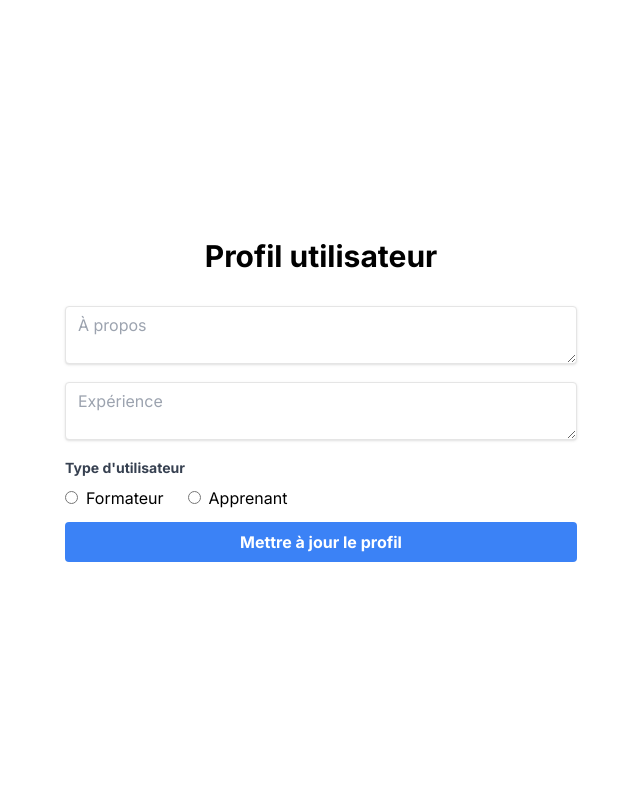
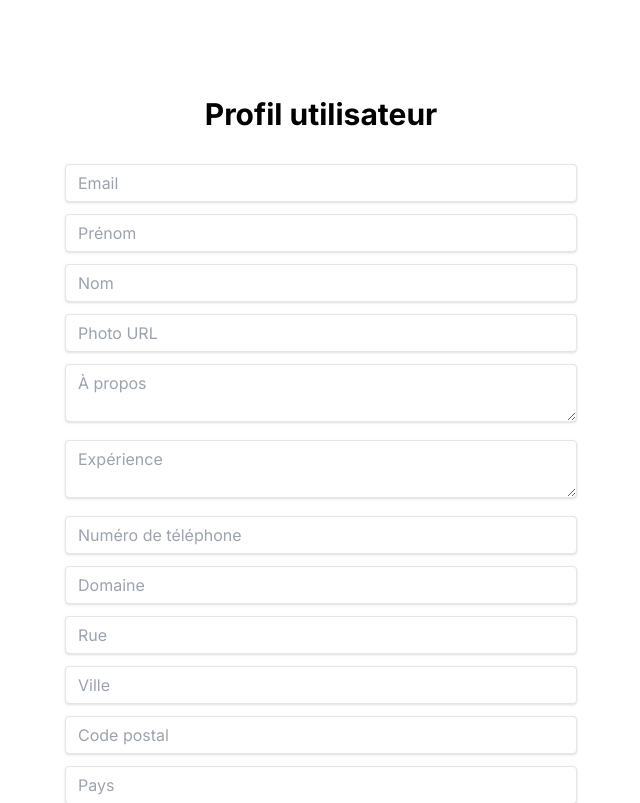
Before and after one commit to Atomoox/tp-recettage, a Next.js app: page /profile in a window 1280 px wide. Shown: the top 803 px of the page, without its empty margins (319-959 px from the left). Built offline with nearby package versions, Linux system fonts and the light colour scheme.

Commit message:
add fields

```diff
--- a/app/profile/page.tsx
+++ b/app/profile/page.tsx
@@ -1,13 +1,56 @@
 "use client"
 
-import { useState } from "react"
+import { useState, useEffect } from "react"
 import { useRouter } from "next/navigation"
 
 export default function Profile() {
+  const [email, setEmail] = useState("")
+  const [firstName, setFirstName] = useState("")
+  const [lastName, setLastName] = useState("")
+  const [photo, setPhoto] = useState("")
   const [about, setAbout] = useState("")
   const [experience, setExperience] = useState("")
   const [userType, setUserType] = useState("")
+  const [phoneNumber, setPhoneNumber] = useState("")
+  const [domain, setDomain] = useState("")
+  const [street, setStreet] = useState("")
+  const [city, setCity] = useState("")
+  const [postalCode, setPostalCode] = useState("")
+  const [country, setCountry] = useState("")
+  const [hourlyRate, setHourlyRate] = useState("")
+  const [courseLocation, setCourseLocation] = useState({
+    remote: false,
+    atTeacher: false,
+    atStudent: false,
+  })
+  const [iban, setIban] = useState("")
   const router = useRouter()
+
+  useEffect(() => {
+    const user = JSON.parse(localStorage.getItem("user") || "{}")
+    if (user) {
+      setEmail(user.email || "")
+      setFirstName(user.firstName || "")
+      setLastName(user.lastName || "")
+      setPhoto(user.photo || "")
+      setAbout(user.about || "")
+      setExperience(user.experience || "")
+      setUserType(user.userType || "")
+      setPhoneNumber(user.phoneNumber || "")
+      setDomain(user.domain || "")
+      setStreet(user.address?.street || "")
+      setCity(user.address?.city || "")
+      setPostalCode(user.address?.postalCode || "")
+      setCountry(user.address?.country || "")
+      setHourlyRate(user.hourlyRate || "")
+      setCourseLocation({
+        remote: user.teachingLocations?.includes("distance") || false,
+        atTeacher: user.teachingLocations?.includes("chez_formateur") || false,
+        atStudent: user.teachingLocations?.includes("chez_apprenant") || false,
+      })
+      setIban(user.iban || "")
+    }
+  }, [])
 
   const handleSubmit = async (e: React.FormEvent) => {
     e.preventDefault()
@@ -18,7 +61,27 @@ export default function Profile() {
       router.push("/login") // Redirect to login page
       return
     }
-    const data = { about, experience, userType }
+
+    const teachingLocations = []
+    if (courseLocation.remote) teachingLocations.push("distance")
+    if (courseLocation.atTeacher) teachingLocations.push("chez_formateur")
+    if (courseLocation.atStudent) teachingLocations.push("chez_apprenant")
+
+    const data = {
+      email,
+      firstName,
+      lastName,
+      about,
+      experience,
+      userType,
+      phoneNumber,
+      domain,
+      address: { street, city, postalCode, country },
+      hourlyRate,
+      teachingLocations,
+      iban,
+      photo
+    }
 
     try {
       const response = await fetch(`/api/users/${userId}`, {
@@ -35,6 +98,7 @@ export default function Profile() {
 
       const updatedUser = await response.json()
       console.log("Profil mis à jour:", updatedUser)
+      localStorage.setItem("user", JSON.stringify(updatedUser))
     } catch (error) {
       console.error("Error updating profile:", error)
     }
@@ -44,6 +108,34 @@ export default function Profile() {
     <div className="flex min-h-screen flex-col items-center justify-center p-24">
       <h1 className="text-3xl font-bold mb-8">Profil utilisateur</h1>
       <form onSubmit={handleSubmit} className="w-full max-w-lg">
+        <input
+          type="email"
+          placeholder="Email"
+          value={email}
+          onChange={(e) => setEmail(e.target.value)}
+          className="w-full px-3 py-2 mb-3 text-base leading-tight text-gray-700 border border-neutral-200 rounded shadow appearance-none focus:outline-none focus:shadow-outline dark:border-neutral-800"
+        />
+        <input
+          type="text"
+          placeholder="Prénom"
+          value={firstName}
+          onChange={(e) => setFirstName(e.target.value)}
+          className="w-full px-3 py-2 mb-3 text-base leading-tight text-gray-700 border border-neutral-200 rounded shadow appearance-none focus:outline-none focus:shadow-outline dark:border-neutral-800"
+        />
+        <input
+          type="text"
+          placeholder="Nom"
+          value={lastName}
+          onChange={(e) => setLastName(e.target.value)}
+          className="w-full px-3 py-2 mb-3 text-base leading-tight text-gray-700 border border-neutral-200 rounded shadow appearance-none focus:outline-none focus:shadow-outline dark:border-neutral-800"
+        />
+        <input
+          type="text"
+          placeholder="Photo URL"
+          value={photo}
+          onChange={(e) => setPhoto(e.target.value)}
+          className="w-full px-3 py-2 mb-3 text-base leading-tight text-gray-700 border border-neutral-200 rounded shadow appearance-none focus:outline-none focus:shadow-outline dark:border-neutral-800"
+        />
         <textarea
           placeholder="À propos"
           value={about}
@@ -54,6 +146,48 @@ export default function Profile() {
           placeholder="Expérience"
           value={experience}
           onChange={(e) => setExperience(e.target.value)}
+          className="w-full px-3 py-2 mb-3 text-base leading-tight text-gray-700 border border-neutral-200 rounded shadow appearance-none focus:outline-none focus:shadow-outline dark:border-neutral-800"
+        />
+        <input
+          type="text"
+          placeholder="Numéro de téléphone"
+          value={phoneNumber}
+          onChange={(e) => setPhoneNumber(e.target.value)}
+          className="w-full px-3 py-2 mb-3 text-base leading-tight text-gray-700 border border-neutral-200 rounded shadow appearance-none focus:outline-none focus:shadow-outline dark:border-neutral-800"
+        />
+        <input
+          type="text"
+          placeholder="Domaine"
+          value={domain}
+          onChange={(e) => setDomain(e.target.value)}
+          className="w-full px-3 py-2 mb-3 text-base leading-tight text-gray-700 border border-neutral-200 rounded shadow appearance-none focus:outline-none focus:shadow-outline dark:border-neutral-800"
+        />
+        <input
+          type="text"
+          placeholder="Rue"
+          value={street}
+          onChange={(e) => setStreet(e.target.value)}
+          className="w-full px-3 py-2 mb-3 text-base leading-tight text-gray-700 border border-neutral-200 rounded shadow appearance-none focus:outline-none focus:shadow-outline dark:border-neutral-800"
+        />
+        <input
+          type="text"
+          placeholder="Ville"
+          value={city}
+          onChange={(e) => setCity(e.target.value)}
+          className="w-full px-3 py-2 mb-3 text-base leading-tight text-gray-700 border border-neutral-200 rounded shadow appearance-none focus:outline-none focus:shadow-outline dark:border-neutral-800"
+        />
+        <input
+          type="text"
+          placeholder="Code postal"
+          value={postalCode}
+          onChange={(e) => setPostalCode(e.target.value)}
+          className="w-full px-3 py-2 mb-3 text-base leading-tight text-gray-700 border border-neutral-200 rounded shadow appearance-none focus:outline-none focus:shadow-outline dark:border-neutral-800"
+        />
+        <input
+          type="text"
+          placeholder="Pays"
+          value={country}
+          onChange={(e) => setCountry(e.target.value)}
           className="w-full px-3 py-2 mb-3 text-base leading-tight text-gray-700 border border-neutral-200 rounded shadow appearance-none focus:outline-none focus:shadow-outline dark:border-neutral-800"
         />
         <div className="mb-3">
@@ -81,6 +215,57 @@ export default function Profile() {
             </label>
           </div>
         </div>
+        {userType === "formateur" && (
+          <>
+            <input
+              type="number"
+              placeholder="Prix/heure"
+              value={hourlyRate}
+              onChange={(e) => setHourlyRate(e.target.value)}
+              className="w-full px-3 py-2 mb-3 text-base leading-tight text-gray-700 border border-neutral-200 rounded shadow appearance-none focus:outline-none focus:shadow-outline dark:border-neutral-800"
+            />
+            <div className="mb-3">
+              {console.log(courseLocation)}
+              <label className="block text-gray-700 text-sm font-bold mb-2">Lieu de cours</label>
+              <div>
+                <label className="inline-flex items-center">
+                  <input
+                    type="checkbox"
+                    checked={courseLocation.remote}
+                    onChange={(e) => setCourseLocation({ ...courseLocation, remote: e.target.checked })}
+                    className="form-checkbox"
+                  />
+                  <span className="ml-2">A distance</span>
+                </label>
+                <label className="inline-flex items-center ml-6">
+                  <input
+                    type="checkbox"
+                    checked={courseLocation.atTeacher}
+                    onChange={(e) => setCourseLocation({ ...courseLocation, atTeacher: e.target.checked })}
+                    className="form-checkbox"
+                  />
+                  <span className="ml-2">Chez lui</span>
+                </label>
+                <label className="inline-flex items-center ml-6">
+                  <input
+                    type="checkbox"
+                    checked={courseLocation.atStudent}
+                    onChange={(e) => setCourseLocation({ ...courseLocation, atStudent: e.target.checked })}
+                    className="form-checkbox"
+                  />
+                  <span className="ml-2">Chez l’apprenant</span>
+                </label>
+              </div>
+            </div>
+            <input
+              type="text"
+              placeholder="IBAN"
+              value={iban}
+              onChange={(e) => setIban(e.target.value)}
+              className="w-full px-3 py-2 mb-3 text-base leading-tight text-gray-700 border border-neutral-200 rounded shadow appearance-none focus:outline-none focus:shadow-outline dark:border-neutral-800"
+            />
+          </>
+        )}
         <button
           type="submit"
           className="w-full bg-blue-500 hover:bg-blue-700 text-white font-bold py-2 px-4 rounded focus:outline-none focus:shadow-outline"
--- a/init-mongo.js
+++ b/init-mongo.js
@@ -18,7 +18,6 @@ db.users.insertOne({
       "postalCode" :"75001",
       "country" : "France"
     },
-    address: "123 Rue de la Paix, 75001 Paris, France",
     userType: "formateur",
     profilePicture: "https://example.com/profile-pictures/jean-dupont.jpg",
     availability: [
```
